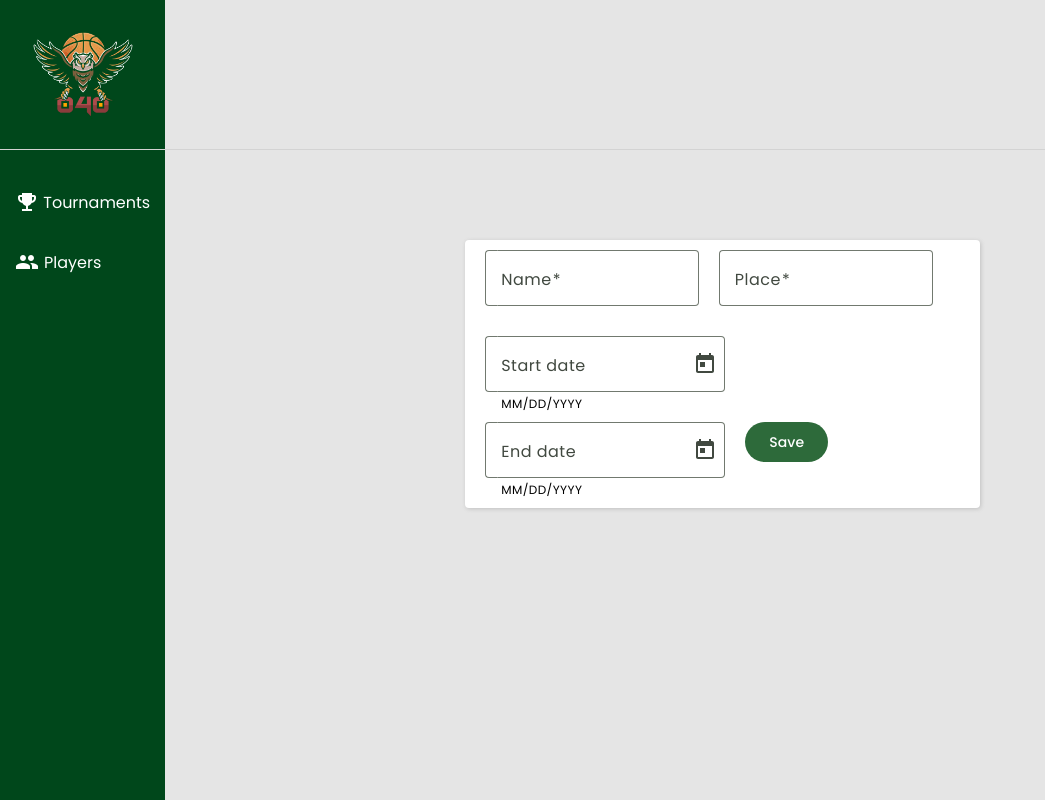
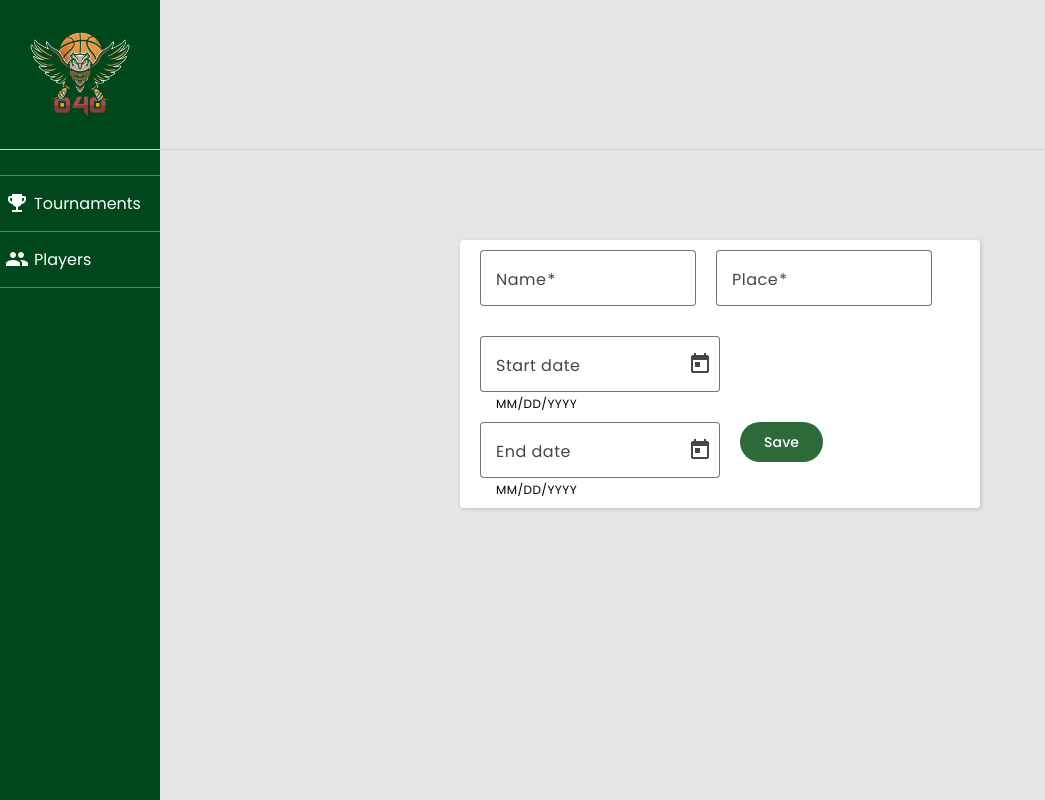
Before and after one commit to kwiatkowskijan/040basket-league, an Angular app: page /tournament in a window 1280 px wide. Shown: the whole page, without its empty margins (0-1045 px from the left). Built offline with nearby package versions, Linux system fonts and the light colour scheme; data requests are answered from the project's data file.

Commit message:
nav design

```diff
--- a/src/app/navbar/navbar.component.css
+++ b/src/app/navbar/navbar.component.css
@@ -23,22 +23,29 @@
     align-items: center;
 }
 
+.selected-tournament-title {
+    width: 100%;
+    background-color: #05471e;
+}
+
 .menu {
     display: flex;
     flex-direction: column;
     align-items: flex-start;
-    padding: 0 10px;
     margin-top: 25px;
 }
 
 .menu .menu-item {
     padding: 15px 5px;
-    margin-bottom: 5px;
     color: #fff;
     display: flex;
     flex-direction: row;
     width: 100%;
-    border-radius: 4px;
+    border-bottom: 0.6px solid rgb(117, 117, 117);
+}
+
+.menu .menu-item:first-child {
+    border-top: 0.6px solid rgb(117, 117, 117);
 }
 
 .menu .menu-item:hover, .active {
--- a/src/app/navbar/navbar.component.html
+++ b/src/app/navbar/navbar.component.html
@@ -5,21 +5,25 @@
     <div class="logo">
         <img src="/assets/owl-logo-01.png" width="150px" height="127.5px" />
     </div>
+    @if (selectedTournamentId) {
+    <div class="selected-tournament-title">
+        <p class="tournamentName">{{ tournament?.name }}</p>
+        <a [routerLink]="'tournaments'" class="backToTournaments">Back to tournaments</a>
+    </div>
+    }
     <div class="menu">
 
         @if(selectedTournamentId) {
-        <p class="tournamentName">{{ tournament?.name }}</p>
-        <a [routerLink]="'tournaments'" class="backToTournaments">Back to tournaments</a>
         @for (item of tournamentNavItems; track $index) {
-        <a [routerLink]="item.route" routerLinkActive="active" [routerLinkActiveOptions]="{ exact: true }" class="menu-item"><mat-icon
-                aria-hidden="false" [fontIcon]="item.icon"></mat-icon>{{item.label}}</a>
+        <a [routerLink]="item.route" routerLinkActive="active" [routerLinkActiveOptions]="{ exact: true }"
+            class="menu-item"><mat-icon aria-hidden="false" [fontIcon]="item.icon"></mat-icon>{{item.label}}</a>
         }
         }
 
         @if(!selectedTournamentId) {
         @for (item of navItems; track $index) {
-        <a [routerLink]="item.route" routerLinkActive="active" [routerLinkActiveOptions]="{ exact: true }" class="menu-item"><mat-icon
-                aria-hidden="false" [fontIcon]="item.icon"></mat-icon>{{item.label}}</a>
+        <a [routerLink]="item.route" routerLinkActive="active" [routerLinkActiveOptions]="{ exact: true }"
+            class="menu-item"><mat-icon aria-hidden="false" [fontIcon]="item.icon"></mat-icon>{{item.label}}</a>
         }
         }
     </div>
```
